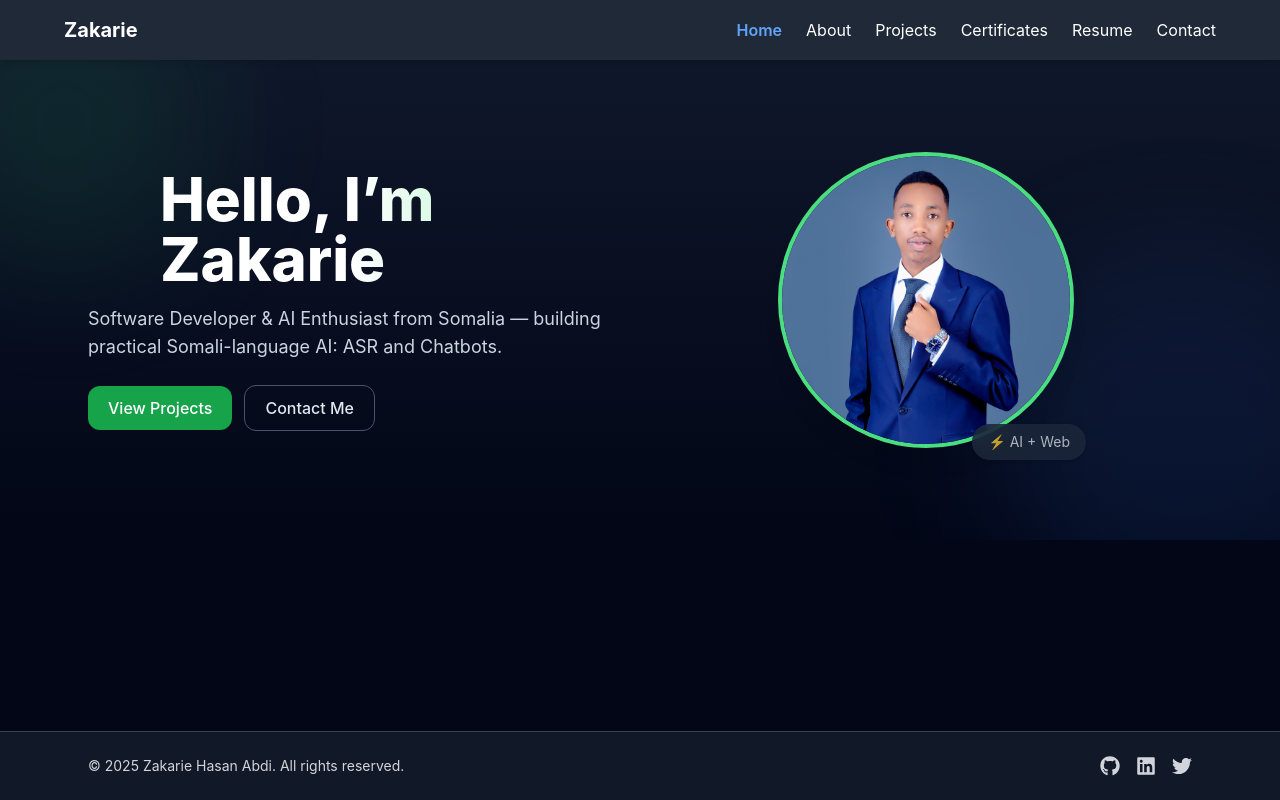
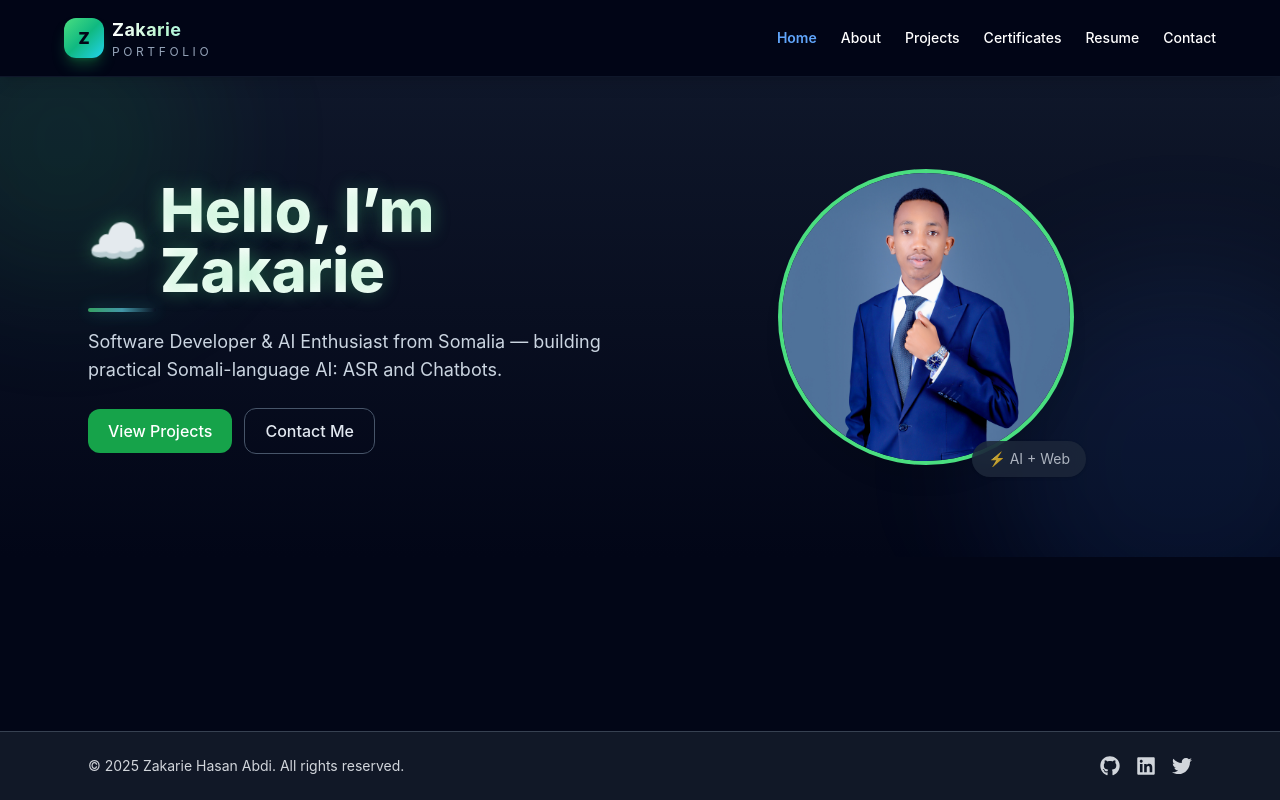
Before and after one commit to zakariahasanabdiali/zakarie-portfolio, a React (Vite) app: page / in a window 1280 px wide. Built offline with nearby package versions, Linux system fonts and the light colour scheme.

Commit message:
Revamp Navbar and Homepage; enhance visual elements with new gradients, animations, and layout adjustments for improved aesthetics and user experience.

```diff
--- a/src/components/Navbar.jsx
+++ b/src/components/Navbar.jsx
@@ -12,10 +12,22 @@ const NavLink = ({ to, label }) => {
 };
 
 const Navbar = () => (
-  <nav className="bg-gray-800 text-white px-6 py-4 shadow-md sticky top-0 z-50">
+  <nav className="bg-slate-950/80 backdrop-blur border-b border-slate-900 text-white px-6 py-4 shadow-lg sticky top-0 z-50">
     <div className="max-w-6xl mx-auto flex justify-between items-center">
-      <h1 className="text-xl font-bold">Zakarie</h1>
-      <div className="flex gap-6">
+      <Link to="/" className="flex items-center gap-2 group">
+        <div className="h-10 w-10 rounded-xl bg-gradient-to-br from-green-400 via-emerald-500 to-cyan-400 text-slate-950 font-black flex items-center justify-center shadow-lg shadow-green-500/30">
+          Z
+        </div>
+        <div className="flex flex-col leading-tight">
+          <span className="text-lg font-bold bg-gradient-to-r from-white via-green-200 to-cyan-200 bg-clip-text text-transparent tracking-wide">
+            Zakarie
+          </span>
+          <span className="text-xs uppercase text-slate-400 tracking-[0.3em] group-hover:text-green-300 transition">
+            Portfolio
+          </span>
+        </div>
+      </Link>
+      <div className="flex gap-6 text-sm font-medium">
         <NavLink to="/" label="Home" />
         <NavLink to="/about" label="About" />
         <NavLink to="/projects" label="Projects" />
--- a/src/pages/Home.jsx
+++ b/src/pages/Home.jsx
@@ -22,11 +22,14 @@ const Home = () => {
             mounted ? 'opacity-100 translate-y-0' : 'opacity-0 translate-y-4'
           }`}
         >
-          <h1 className="text-4xl font-extrabold leading-tight text-white md:text-6xl">
-            <span className="inline-flex items-center gap-3 bg-gradient-to-r from-white via-white to-green-300 bg-clip-text text-transparent">
-              <span className="animate-hero-wave text-4xl md:text-5xl">☁️</span>
-              Hello, I’m Zakarie
+          <h1 className="text-4xl font-extrabold leading-tight text-white md:text-6xl space-y-2">
+            <span className="inline-flex items-center gap-3 animate-text-glow">
+              <span className="animate-hero-wave text-4xl md:text-5xl text-white">☁️</span>
+              <span className="bg-gradient-to-r from-white via-white to-green-300 bg-clip-text text-transparent">
+                Hello, I’m Zakarie
+              </span>
             </span>
+            <span className="block h-1 w-24 bg-gradient-to-r from-green-400/80 via-cyan-300/70 to-transparent rounded-full animate-underline-glow" />
           </h1>
 
           <p className="mt-4 max-w-xl text-slate-300 md:text-lg">
```
